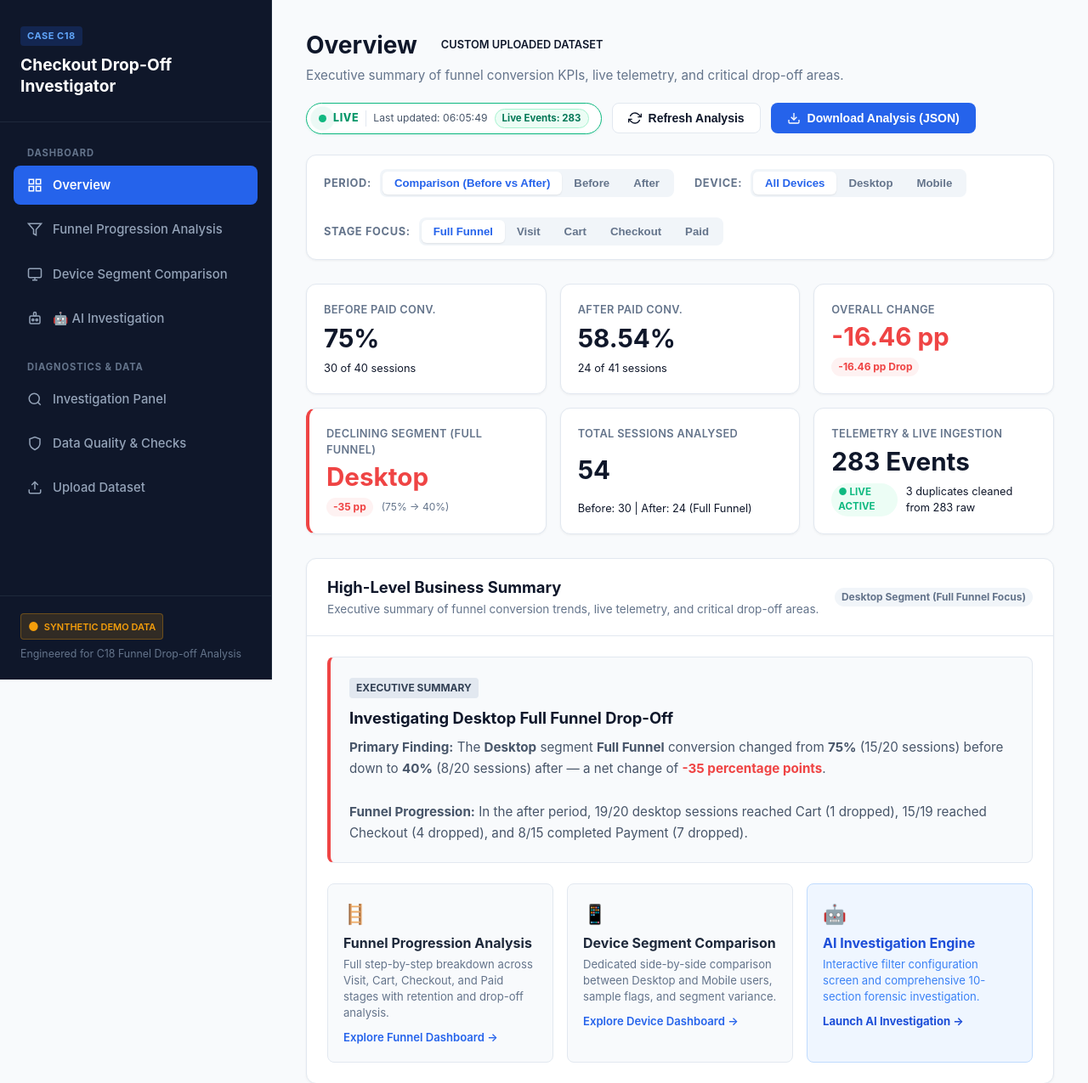
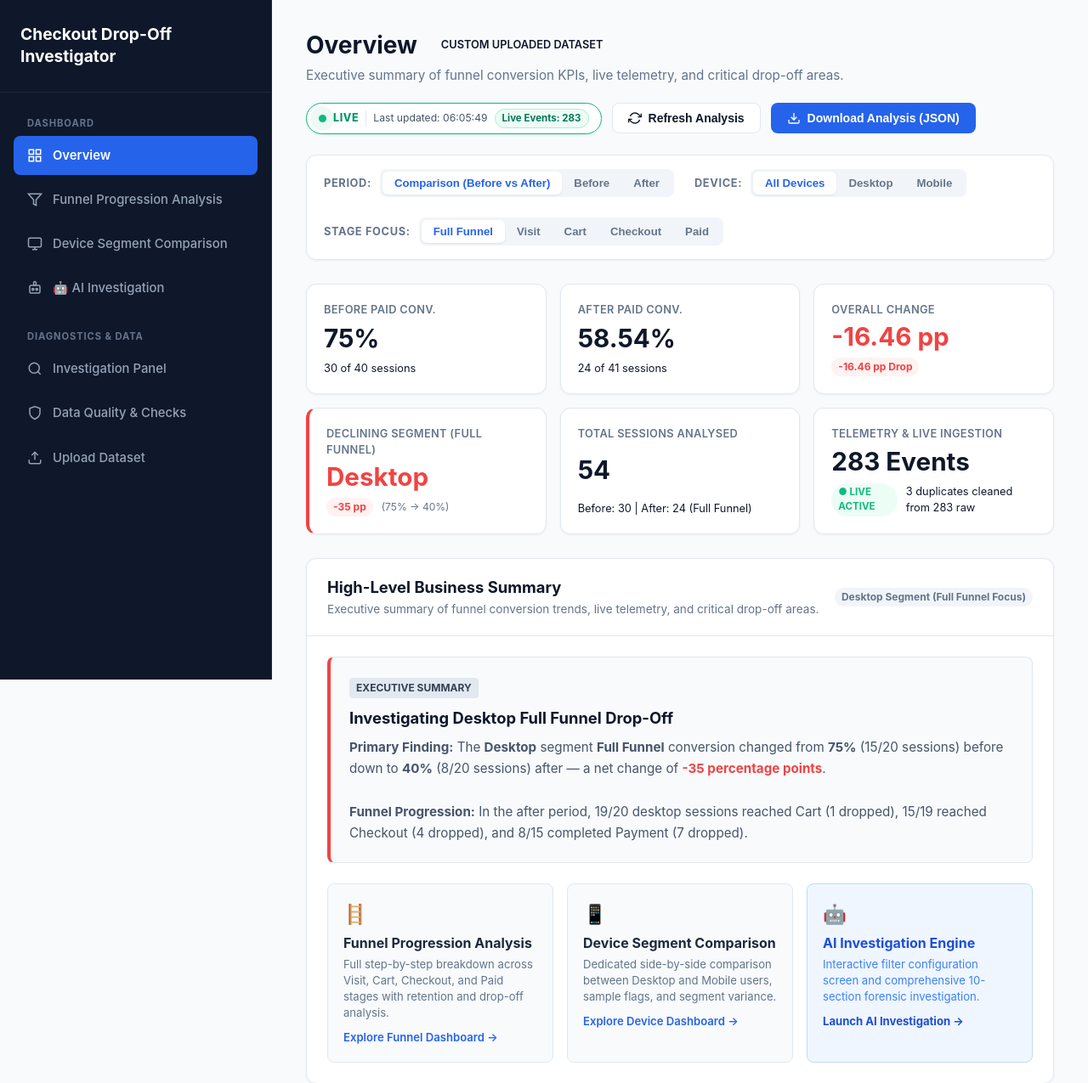
Before and after one commit to N-Mehul/Checkout-Drop-Off-Investigator, a Flask app: page / in a window 1280 px wide. Shown: the top 1275 px of the page at 85% size. Run offline with Flask 3, Linux system fonts and the light colour scheme.

Commit message:
Remove demo and case badges

```diff
--- a/frontend/static/js/dashboard.js
+++ b/frontend/static/js/dashboard.js
@@ -267,8 +267,8 @@ function updateHeaderTag() {
     const isCustom = currentAnalysis && currentAnalysis.dataset_info && currentAnalysis.dataset_info.is_custom;
     const badgeHTML = isCustom
       ? '<span class="badge-pill badge-primary" style="font-size: 0.8rem; font-weight: 600; vertical-align: middle; margin-left: 8px;">CUSTOM UPLOADED DATASET</span>'
-      : '<span class="badge-pill badge-neutral" style="font-size: 0.8rem; font-weight: normal; vertical-align: middle; margin-left: 8px;">SYNTHETIC DEMO DATA</span>';
-    titleEl.innerHTML = `${meta.title} ${badgeHTML}`;
+      : '';
+    titleEl.innerHTML = `${meta.title} ${badgeHTML}`.trim();
   }
   const subEl = document.getElementById('pageHeadingSubtitle');
   if (subEl) {
--- a/frontend/templates/index.html
+++ b/frontend/templates/index.html
@@ -3,7 +3,7 @@
 <head>
   <meta charset="UTF-8">
   <meta name="viewport" content="width=device-width, initial-scale=1.0">
-  <title>Checkout Drop-Off Investigator (C18)</title>
+  <title>Checkout Drop-Off Investigator</title>
   <link rel="stylesheet" href="/static/css/style.css">
   <script src="/static/vendor/chart.umd.min.js"></script>
 </head>
@@ -11,7 +11,6 @@
   <!-- Fixed Left Sidebar (~320px) -->
   <aside class="sidebar">
     <div class="sidebar-header">
-      <span class="brand-badge">Case C18</span>
       <h2>Checkout Drop-Off<br>Investigator</h2>
     </div>
 
@@ -48,13 +47,6 @@
         Upload Dataset
       </a>
     </nav>
-
-    <div class="sidebar-footer">
-      <div class="demo-tag">
-        <span style="font-size: 14px;">●</span> SYNTHETIC DEMO DATA
-      </div>
-      <p style="margin-top: 8px; color: #64748b;">Engineered for C18 Funnel Drop-off Analysis</p>
-    </div>
   </aside>
 
   <!-- Main Content Area -->
@@ -62,10 +54,7 @@
     <!-- Top Header -->
     <header class="top-header">
       <div class="title-area">
-        <h1 id="pageHeadingTitle">
-          Checkout Drop-Off Investigator
-          <span class="badge-pill badge-neutral" style="font-size: 0.8rem; font-weight: normal; vertical-align: middle;">SYNTHETIC DEMO DATA</span>
-        </h1>
+        <h1 id="pageHeadingTitle">Checkout Drop-Off Investigator</h1>
         <p class="subtitle" id="pageHeadingSubtitle">Find where customers drop out of the checkout funnel and identify which segment needs investigation.</p>
       </div>
       <div class="header-actions">
@@ -589,7 +578,7 @@
             <p class="card-desc">Analyze custom event logs in CSV or JSON format via <code>POST /api/upload</code></p>
           </div>
           <button id="resetFixtureBtn" class="btn btn-secondary btn-sm">
-            Reset to C18 Fixture
+            Reset to Default Dataset
           </button>
         </div>
         <div class="card-body">
```
